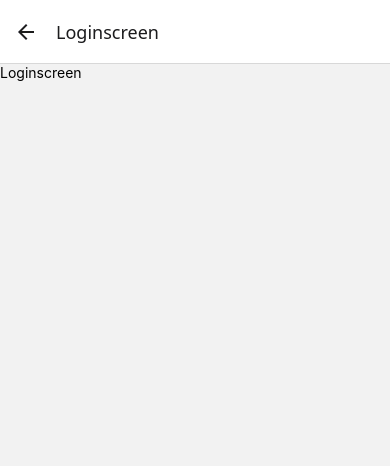
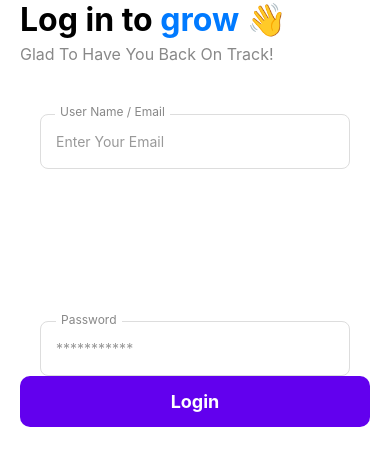
Before and after one commit to zaeemrehman3/Rating-App, a React Native app: screen /Loginscreen in a window 390 px wide. Shown: the top 466 px of the page. Built offline with nearby package versions, Linux system fonts and the light colour scheme.

Commit message:
styling in progress

```diff
--- /dev/null
+++ b/src/components/specific/Button.jsx
@@ -0,0 +1,29 @@
+import { View, Text, TouchableOpacity, StyleSheet } from 'react-native';
+import React from 'react';
+
+const Button = ({submitFunc}) => {
+  return (
+    <View>
+        <TouchableOpacity style={styles.button} onPress={submitFunc}>
+            <Text style={styles.buttonText}>Login</Text>
+        </TouchableOpacity>
+    </View>
+  );
+};
+
+export default Button;
+
+const styles = StyleSheet.create({
+     button : {
+        backgroundColor : '#6200EE',
+        paddingVertical : 15,
+        borderRadius : 10,
+        alignItems : 'center',
+    },
+
+    buttonText : {
+        color : '#fff',
+        fontSize : 18,
+        fontWeight : 'bold',
+    }
+});
--- a/src/components/specific/InputFields.jsx
+++ b/src/components/specific/InputFields.jsx
@@ -1,59 +1,88 @@
-import { View, Text, TextInput, StyleSheet } from 'react-native';
+import { View, Text, TextInput, StyleSheet, Dimensions } from 'react-native';
 import React, { useState } from 'react';
+import { SafeAreaView } from 'react-native-safe-area-context';
+
+const { height, width } = Dimensions.get('window');
+
 
 const InputFields = ({ email, setEmail, password, setPassword }) => {
 
  return (
-        <View style={styles.container}>
-    <Text style={styles.heading}>Login</Text>
+
+    <SafeAreaView style={styles.container}>
+
+    <View style={styles.formContainer}>
     <TextInput style={styles.input}
-    placeholder='Email'
+    placeholder='Enter Your Email'
     value={email}
     onChangeText={setEmail}
     keyboardType='email-address'
     autoCapitalize='none'
     placeholderTextColor={'#999'}
     />
+    <Text style={styles.inputLabel}>User Name / Email</Text>
+    </View>
 
-    <TextInput style={styles.input}
-    placeholder='password'
+
+    <View style={styles.passwordContainer} >
+    <TextInput style={styles.passwordInput}
+    placeholder='***********'
     value={password}
     onChangeText={setPassword}
     placeholderTextColor={'#999'}
     secureTextEntry={true}
     />
-        </View>
+    <Text style={styles.inputLabel}>Password</Text>
+    </View>
 
+    </SafeAreaView>
   );
 };
 
 export default InputFields;
 
 const styles = StyleSheet.create({
-     container : {
-        justifyContent : "center",
-        paddingHorizontal : 20,
-        paddingTop : 40,
-        backgroundColor : '#f0f0f0',
-    },
+    container: {
+    flex: 1,
+    backgroundColor: '#fff',
+    paddingHorizontal: 20,
+  },
 
-    heading : {
-        fontSize : 20,
-        fontWeight : "bold",
-        marginBottom : 30,
-        textAlign : 'center',
-        color : "#333",
-    },
+    formContainer: {
+    marginBottom: height * 0.15, // Push buttons down
+  },
 
-    input : {
-        height : 50,
-        borderColor : '#ccc',
-        borderWidth : 1,
-        marginBottom : 20,
-        paddingHorizontal : 15,
-        borderRadius : 10,
-        backgroundColor : '#fff',
-        fontSize : 16,
-        color : '#333',
-    }
+     formContainer: {
+    marginBottom: height * 0.15,
+  },
+
+  input: {
+    height: 55,
+    paddingHorizontal: 15,
+    borderRadius: 8,
+    borderWidth: 1,
+    borderColor: '#ddd',
+    marginBottom: 25,
+  },
+  inputLabel: {
+    position: 'absolute',
+    top: -10,
+    left: 15,
+    fontSize: 12,
+    color: '#888',
+    backgroundColor: '#fff',
+    paddingHorizontal: 5,
+  },
+
+  passwordContainer: {
+    height: 55,
+    borderRadius: 8,
+    borderWidth: 1,
+    borderColor: '#ddd',
+    justifyContent: 'center',
+  },
+  passwordInput: {
+    flex: 1,
+    paddingHorizontal: 15,
+  },
 });
--- a/src/navigations/AuthStack.jsx
+++ b/src/navigations/AuthStack.jsx
@@ -13,7 +13,7 @@ const AuthStack = () => {
 
     <Stack.Screen name="Auth" component={Authscreen} options={{headerShown:false}} />
 
-    <Stack.Screen name="Loginscreen" component={Loginscreen}/>
+    <Stack.Screen name="Loginscreen" component={Loginscreen} options={{headerShown:false}} />
 
     <Stack.Screen name='Signupscreen' component={Signupscreen} />
 
--- a/src/screens/Loginscreen.jsx
+++ b/src/screens/Loginscreen.jsx
@@ -1,14 +1,85 @@
-import { StyleSheet, Text, View } from 'react-native';
-import React from 'react';
+import { StyleSheet, Text, View, Alert } from 'react-native';
+import React, { useState } from 'react';
+import InputFields from '../components/specific/InputFields';
+import Button from '../components/specific/Button';
+import Validation from '../utils/Validation';
+import { SafeAreaView } from 'react-native-safe-area-context';
 
 const Loginscreen = () => {
+   const [email, setEmail] = useState('');
+      const [password, setPassword] = useState('');
+      const [error, setError] = useState(null);
+      const [formData, setFormData] = useState([]);
+
+const  submitFunc = () => {
+  const result = Validation(email, password);
+
+    if (result !== null) {
+      setError(result);
+      return;
+    }
+
+    setError(null);
+    setFormData(prev => [...prev, { email, password }]);
+
+    setEmail('');
+    setPassword('');
+  };
   return (
+    <SafeAreaView style={styles.container} >
+
+      <View style={styles.titleContainer}>
+        <Text style={styles.mainTitle}>
+          Log in to <Text style={styles.highlight}>grow</Text> 👋
+        </Text>
+        <Text style={styles.subtitle}>
+          Glad To Have You Back On Track!
+        </Text>
+      </View>
+
     <View>
-      <Text>Loginscreen</Text>
+    <InputFields
+       email={email}
+        setEmail={setEmail}
+         password={password}
+          setPassword={setPassword}
+           />
     </View>
+
+    <View>
+      {error && <Text style={{ color: "red", marginLeft: 10 }}>{error}</Text>}
+      <Button submitFunc={submitFunc} />
+    </View>
+
+      </SafeAreaView>
   );
 };
 
 export default Loginscreen;
 
-const styles = StyleSheet.create({});
+const styles = StyleSheet.create({
+
+  container: {
+    flex: 1,
+    backgroundColor: '#fff',
+    paddingHorizontal: 20,
+  },
+
+  titleContainer: {
+    marginBottom: 50,
+  },
+  mainTitle: {
+    fontSize: 32,
+    fontWeight: 'bold',
+    color: '#000',
+    marginBottom: 5,
+  },
+  highlight: {
+    color: '#007AFF', // The primary blue color
+  },
+  subtitle: {
+    fontSize: 16,
+    color: '#888',
+  },
+
+});
--- /dev/null
+++ b/src/utils/Validation.jsx
@@ -0,0 +1,22 @@
+import { View, Text, StyleSheet } from 'react-native';
+import React from 'react';
+
+const Validation = (email, password) => {
+
+  if (!email || !password) {
+    return "All fields are required!";
+  }
+
+  const emailRegex = /\S+@\S+\.\S+/;
+  if (!emailRegex.test(email)) {
+    return "Enter a valid email!";
+  }
+
+  if (password.length < 6) {
+    return "Password must be at least 6 characters!";
+  }
+
+  return null;
+};
+
+export default Validation;
```
